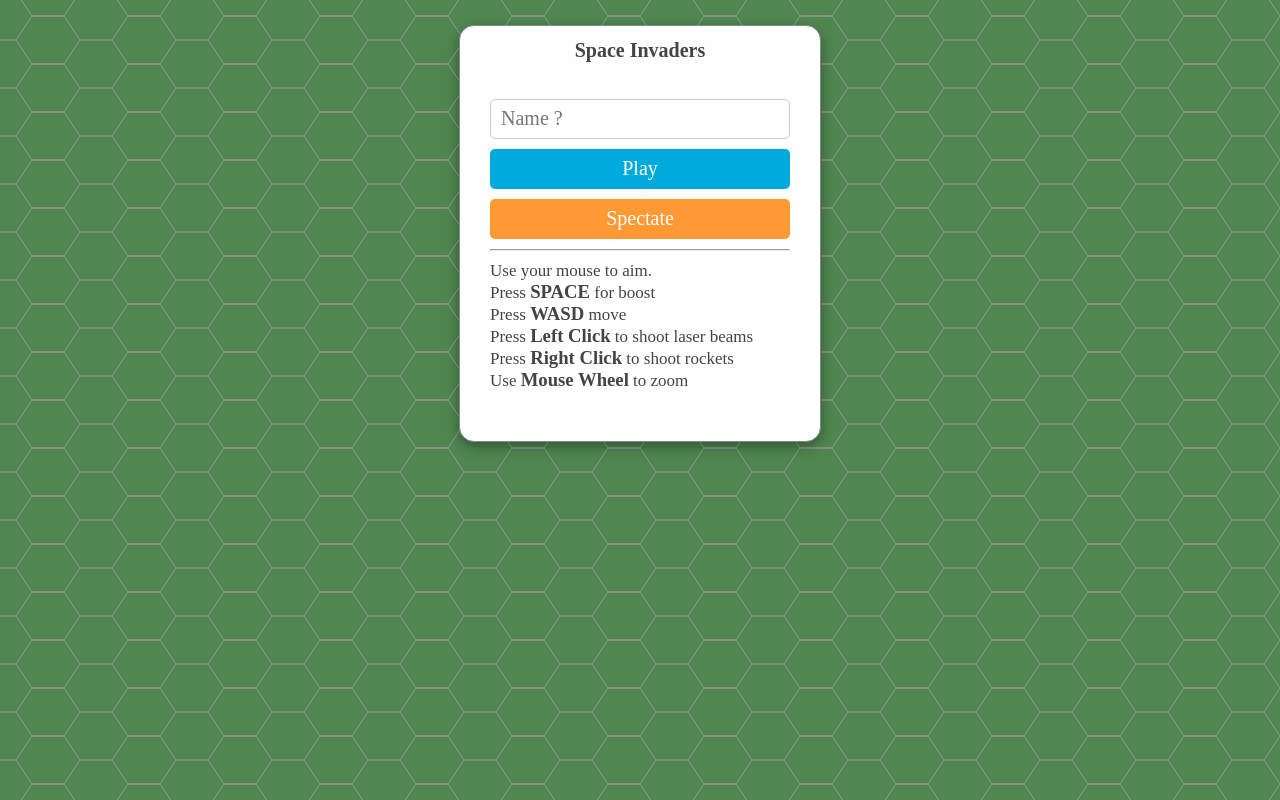
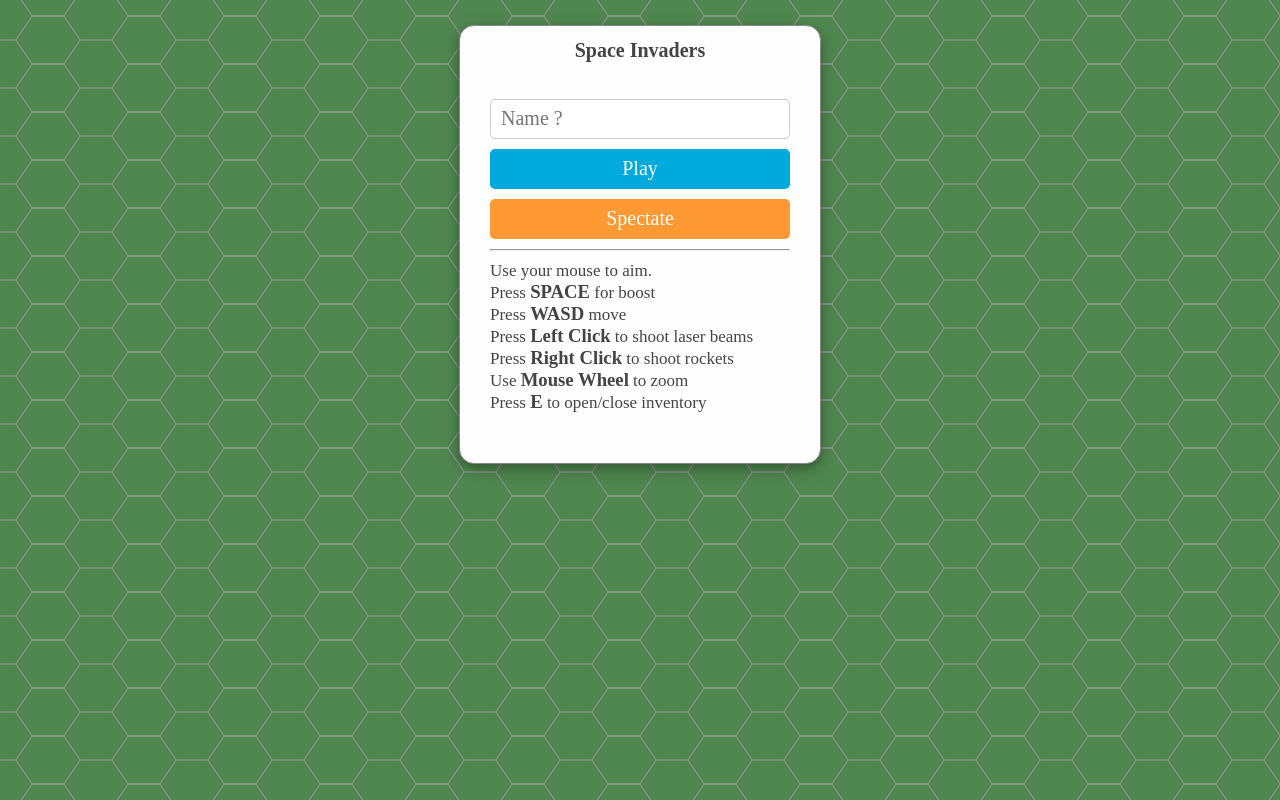
Before and after one commit to Tiberiu02/adventure-land, a website: page client/index.html in a window 1280 px wide. Drawn offline with nearby package versions, Linux system fonts and the light colour scheme; no server answers.

Commit message:
Added inventory key to the instructions

```diff
--- a/client/index.html
+++ b/client/index.html
@@ -246,7 +246,8 @@
           Press <b style="font-size:110%;">WASD</b> move<br>
           Press <b style="font-size:110%;">Left Click</b> to shoot laser beams<br>
           Press <b style="font-size:110%;">Right Click</b> to shoot rockets<br>
-          Use <b style="font-size:110%;">Mouse Wheel</b> to zoom
+          Use <b style="font-size:110%;">Mouse Wheel</b> to zoom<br>
+          Press <b style="font-size:110%;">E</b> to open/close inventory
         </div>
       </div>
     </div>
```
